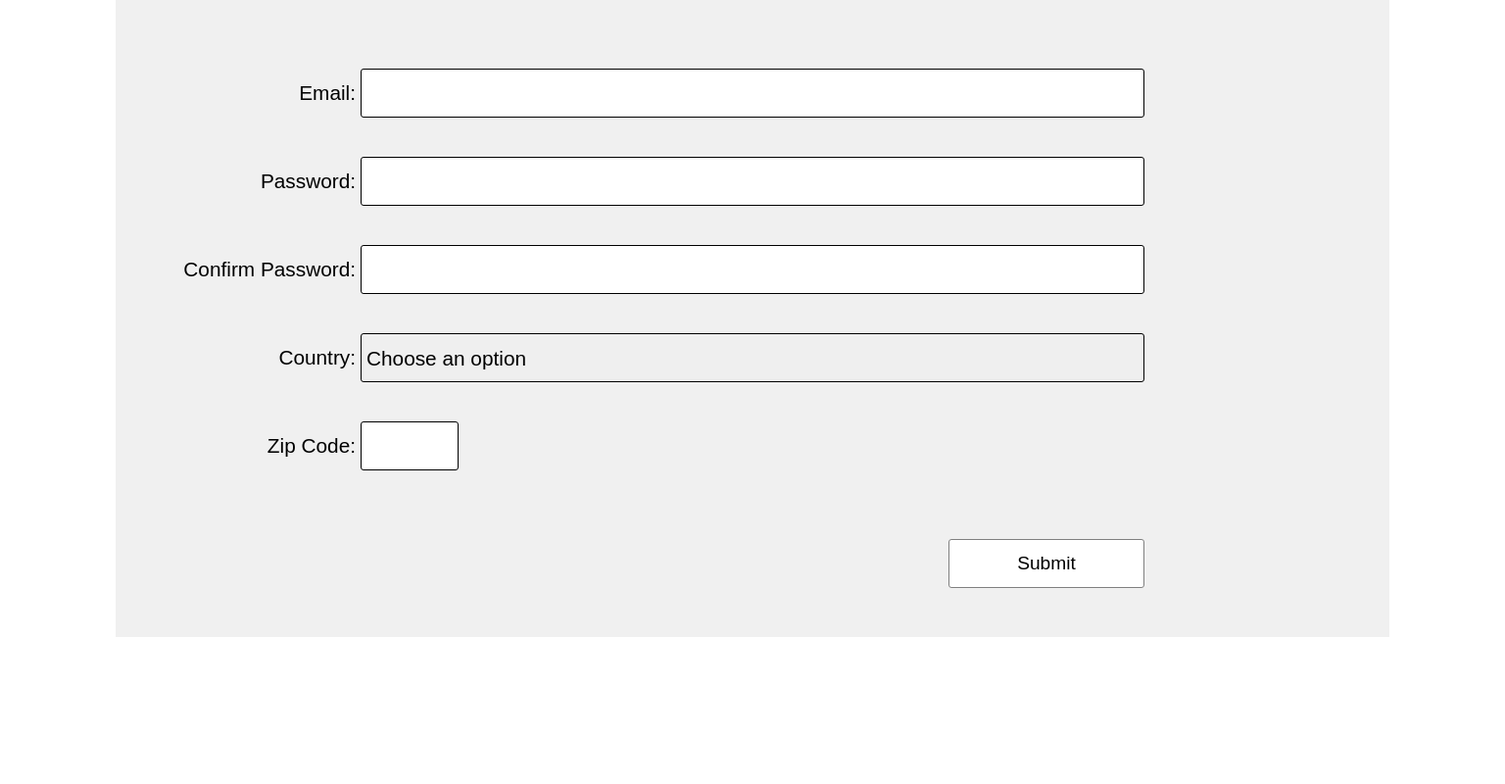
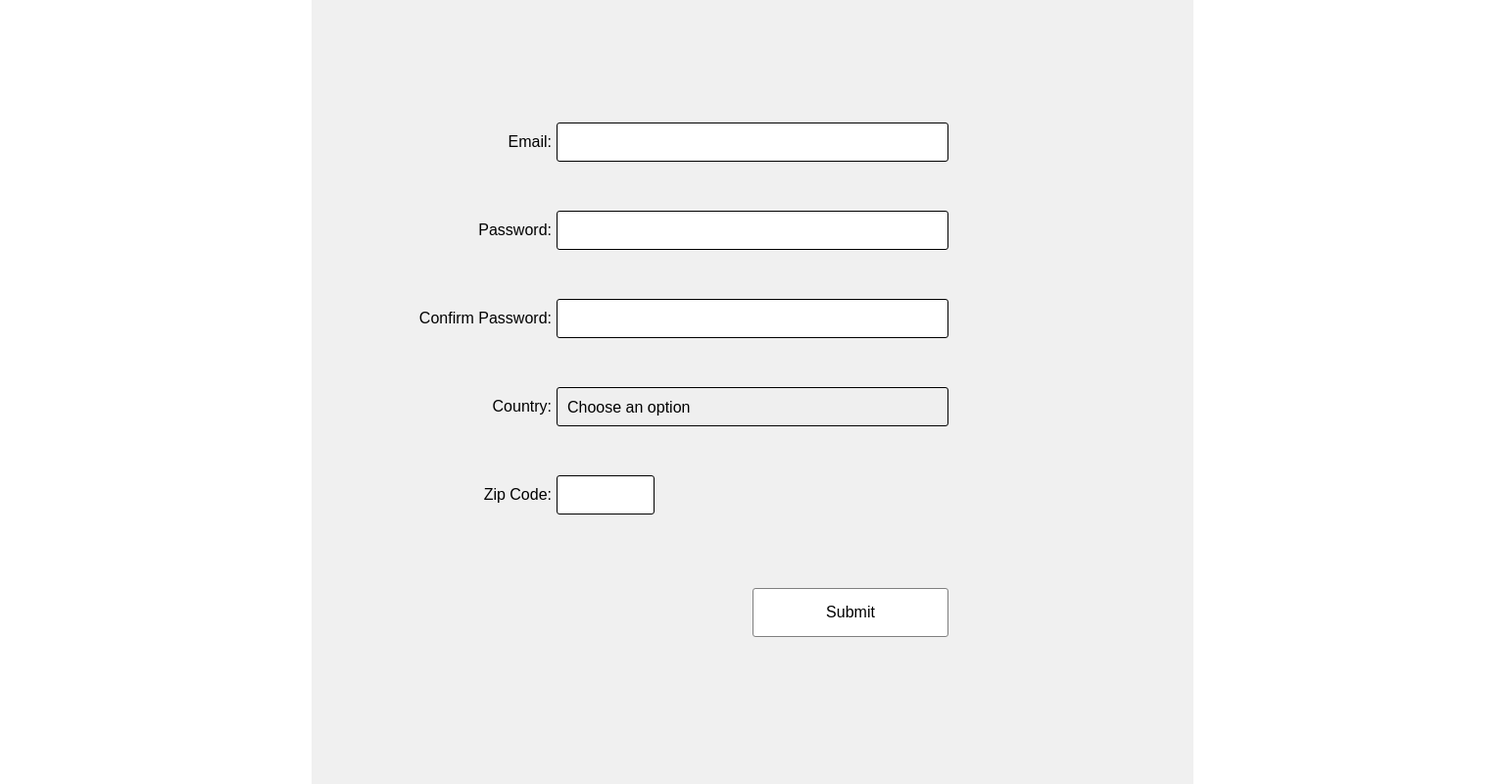
Before and after one commit to cjfaquino/form-validation, a website built with webpack: page dist/index.html in a window 1536 px wide. Shown: the whole page at 98% size. Built offline with nearby package versions, Linux system fonts and the light colour scheme; no server answers.

Commit message:
change font size in breakpoints

```diff
--- a/src/style.css
+++ b/src/style.css
@@ -33,7 +33,7 @@ select {
 input,
 select {
   font: inherit;
-  padding: 5px;
+  padding: 5px 10px;
   height: 50px;
   width: 100%;
   border: 1px solid black;
@@ -103,10 +103,22 @@ button {
     margin: 0;
     padding: 0 20px;
   }
+
+  label {
+    font-size: 1rem;
+  }
+
+  input,
+  select,
+  button {
+    height: 40px;
+    font-size: 1rem;
+  }
 }
 
 @media only screen and (min-width: 900px) {
   main {
+    height: 100%;
     display: flex;
     justify-content: center;
   }
@@ -123,10 +135,6 @@ button {
 
 @media only screen and (min-width: 1400px) {
   form {
-    width: 1300px;
-  }
-
-  button {
-    height: 50px;
+    padding-top: 100px;
   }
 }
```
